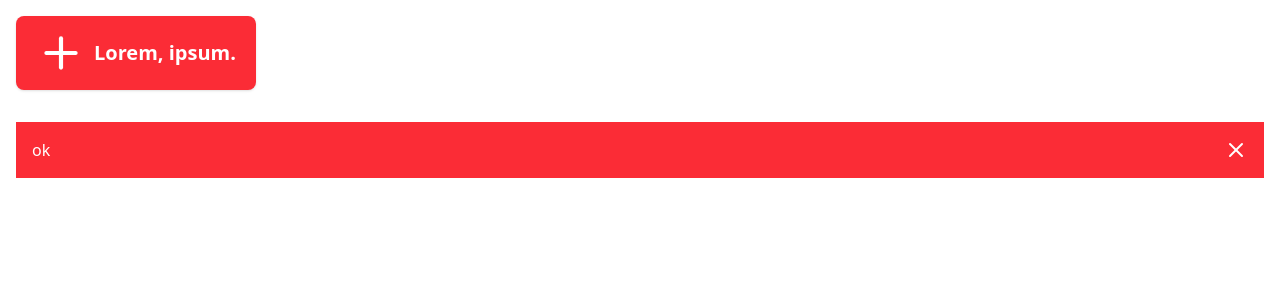
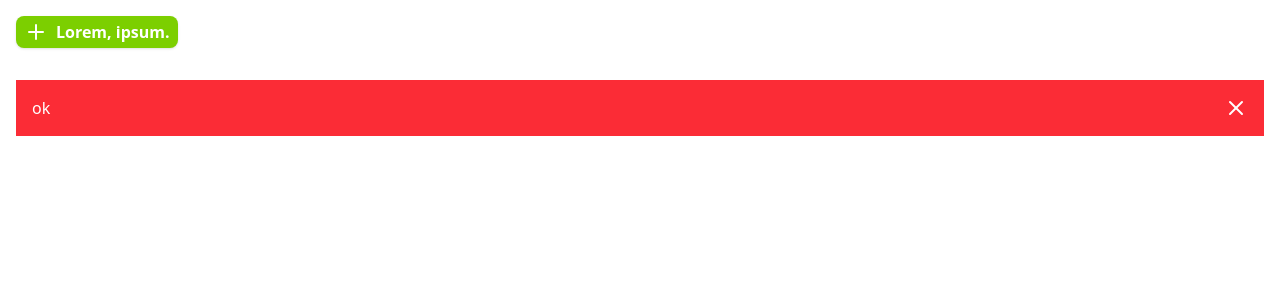
Before and after one commit to mthdht/ui-kit, a Vue app: page / in a window 1280 px wide. Shown: the top 300 px of the page. Built offline with nearby package versions, Linux system fonts and the light colour scheme.

Commit message:
add colors for theme

```diff
--- a/src/App.vue
+++ b/src/App.vue
@@ -6,8 +6,8 @@ import { Plus } from 'lucide-vue-next'
 
 <template>
   <div class="p-4 space-y-8">
-    <Button rounded="large" size="large">
-      <Plus class="" size="50"></Plus>
+    <Button rounded="large" size="small" color="lime">
+      <Plus class=""></Plus>
       Lorem, ipsum.
     </Button>
 
--- a/src/components/Alert.vue
+++ b/src/components/Alert.vue
@@ -1,8 +1,8 @@
 <template>
     <Transition>
-        <div class="l-alert" :class="[themeClasses, theme.theme.padding]" v-show="isOpen">
+        <div class="l-alert" :class="[themeClasses, pharos.theme.padding]" v-show="isOpen">
             <slot></slot>
-            <X class="float-right" v-if="props.dismissible" @click="isOpen = false"></X>
+            <X class="float-right cursor-pointer" v-if="props.dismissible" @click="isOpen = false"></X>
         </div>
     </Transition>
 </template>
@@ -22,13 +22,12 @@ const props = defineProps({
         default: true
     }
 })
-const theme = inject('theme')
+const pharos = inject('pharos')
 
 const isOpen = ref(true)
 
 const themeClasses = computed(() => {
-    console.log(theme.getThemeClasses(props, 'button'));
-    return theme.getThemeClasses(props, 'alert')
+    return pharos.getThemeClasses(props, 'alert')
 })
 </script>
 
--- a/src/components/Button.vue
+++ b/src/components/Button.vue
@@ -24,7 +24,7 @@ const props = defineProps({
     href: String,
     color: {
         type: String,
-        default: 'red'
+        default: 'slate'
     },
     size: {
         type: String,
@@ -58,11 +58,10 @@ const props = defineProps({
     },
 })
 
-const theme = inject('theme')
+const pharos = inject('pharos')
 
 const themeClasses = computed(() => {
-    console.log(theme.getThemeClasses(props, 'button'));
-    return theme.getThemeClasses(props, 'button')
+    return pharos.getThemeClasses(props, 'button')
 })
 
 </script>
--- a/src/library.js
+++ b/src/library.js
@@ -9,7 +9,7 @@ const uikit = {
         app.component(component.name, component);
       }
 
-      app.provide('theme', useTheme(options.theme))
+      app.provide('pharos', useTheme(options.theme))
     }
 };
 
--- /dev/null
+++ b/src/themes/colors.js
@@ -0,0 +1,134 @@
+export const colors = {
+    red: {
+        base: 'bg-red-500 text-white',
+        hover: 'hover:bg-red-400',
+        outline: 'border border-red-500 text-red-500',
+        outlineHover: 'hover:bg-red-500 hover:text-white'
+    },
+    orange: {
+        base: 'bg-orange-500 text-white',
+        hover: 'hover:bg-orange-400',
+        outline: 'border border-orange-500 text-orange-500',
+        outlineHover: 'hover:bg-orange-500 hover:text-white'
+    },
+    amber: {
+        base: 'bg-amber-500 text-white',
+        hover: 'hover:bg-amber-400',
+        outline: 'border border-amber-500 text-amber-500',
+        outlineHover: 'hover:bg-amber-500 hover:text-white'
+    },
+    yellow: {
+        base: 'bg-yellow-500 text-white',
+        hover: 'hover:bg-yellow-400',
+        outline: 'border border-yellow-500 text-yellow-500',
+        outlineHover: 'hover:bg-yellow-500 hover:text-white'
+    },
+    lime: {
+        base: 'bg-lime-500 text-white',
+        hover: 'hover:bg-lime-400',
+        outline: 'border border-lime-500 text-lime-500',
+        outlineHover: 'hover:bg-lime-500 hover:text-white'
+    },
+    green: {
+        base: 'bg-green-500 text-white',
+        hover: 'hover:bg-green-400',
+        outline: 'border border-green-500 text-green-500',
+        outlineHover: 'hover:bg-green-500 hover:text-white'
+    },
+    emerald: {
+        base: 'bg-emerald-500 text-white',
+        hover: 'hover:bg-emerald-400',
+        outline: 'border border-emerald-500 text-emerald-500',
+        outlineHover: 'hover:bg-emerald-500 hover:text-white'
+    },
+    teal: {
+        base: 'bg-teal-500 text-white',
+        hover: 'hover:bg-teal-400',
+        outline: 'border border-teal-500 text-teal-500',
+        outlineHover: 'hover:bg-teal-500 hover:text-white'
+    },
+    cyan: {
+        base: 'bg-cyan-500 text-white',
+        hover: 'hover:bg-cyan-400',
+        outline: 'border border-cyan-500 text-cyan-500',
+        outlineHover: 'hover:bg-cyan-500 hover:text-white'
+    },
+    sky: {
+        base: 'bg-sky-500 text-white',
+        hover: 'hover:bg-sky-400',
+        outline: 'border border-sky-500 text-sky-500',
+        outlineHover: 'hover:bg-sky-500 hover:text-white'
+    },
+    blue: {
+        base: 'bg-blue-500 text-white',
+        hover: 'hover:bg-blue-400',
+        outline: 'border border-blue-500 text-blue-500',
+        outlineHover: 'hover:bg-blue-500 hover:text-white'
+    },
+    indigo: {
+        base: 'bg-indigo-500 text-white',
+        hover: 'hover:bg-indigo-400',
+        outline: 'border border-indigo-500 text-indigo-500',
+        outlineHover: 'hover:bg-indigo-500 hover:text-white'
+    },
+    violet: {
+        base: 'bg-violet-500 text-white',
+        hover: 'hover:bg-violet-400',
+        outline: 'border border-violet-500 text-violet-500',
+        outlineHover: 'hover:bg-violet-500 hover:text-white'
+    },
+    purple: {
+        base: 'bg-purple-500 text-white',
+        hover: 'hover:bg-purple-400',
+        outline: 'border border-purple-500 text-purple-500',
+        outlineHover: 'hover:bg-purple-500 hover:text-white'
+    },
+    fushia: {
+        base: 'bg-fushia-500 text-white',
+        hover: 'hover:bg-fushia-400',
+        outline: 'border border-fushia-500 text-fushia-500',
+        outlineHover: 'hover:bg-fushia-500 hover:text-white'
+    },
+    pink: {
+        base: 'bg-pink-500 text-white',
+        hover: 'hover:bg-pink-400',
+        outline: 'border border-pink-500 text-pink-500',
+        outlineHover: 'hover:bg-pink-500 hover:text-white'
+    },
+    rose: {
+        base: 'bg-rose-500 text-white',
+        hover: 'hover:bg-rose-400',
+        outline: 'border border-rose-500 text-rose-500',
+        outlineHover: 'hover:bg-rose-500 hover:text-white'
+    },
+    slate: {
+        base: 'bg-slate-500 text-white',
+        hover: 'hover:bg-slate-400',
+        outline: 'border border-slate-500 text-slate-500',
+        outlineHover: 'hover:bg-slate-500 hover:text-white'
+    },
+    gray: {
+        base: 'bg-gray-500 text-white',
+        hover: 'hover:bg-gray-400',
+        outline: 'border border-gray-500 text-gray-500',
+        outlineHover: 'hover:bg-gray-500 hover:text-white'
+    },
+    zinc: {
+        base: 'bg-zinc-500 text-white',
+        hover: 'hover:bg-zinc-400',
+        outline: 'border border-zinc-500 text-zinc-500',
+        outlineHover: 'hover:bg-zinc-500 hover:text-white'
+    },
+    neutral: {
+        base: 'bg-neutral-500 text-white',
+        hover: 'hover:bg-neutral-400',
+        outline: 'border border-neutral-500 text-neutral-500',
+        outlineHover: 'hover:bg-neutral-500 hover:text-white'
+    },
+    stone: {
+        base: 'bg-stone-500 text-white',
+        hover: 'hover:bg-stone-400',
+        outline: 'border border-stone-500 text-stone-500',
+        outlineHover: 'hover:bg-stone-500 hover:text-white'
+    },
+}
--- a/src/themes/pharos.js
+++ b/src/themes/pharos.js
@@ -1,13 +1,7 @@
+import { colors } from './colors.js'
+
 export const pharos = {
-    colors: {
-        primary: 'bg-emerald-500',
-        red: {
-            base: 'bg-red-500 text-white',
-            hover: 'hover:bg-red-400',
-            outline: 'border border-red-500 text-red-500',
-            outlineHover: 'hover:bg-red-500 hover:text-white'
-        }
-    },
+    colors: colors,
     radius: {
         normal: 'rounded',
         none: 'rounded-none',
@@ -18,6 +12,7 @@ export const pharos = {
     sizes: {
         button: {
             base: 'px-3 py-2',
+            small: 'px-2 py-1',
             large: 'px-5 py-3 text-xl'
         }
     },
```
